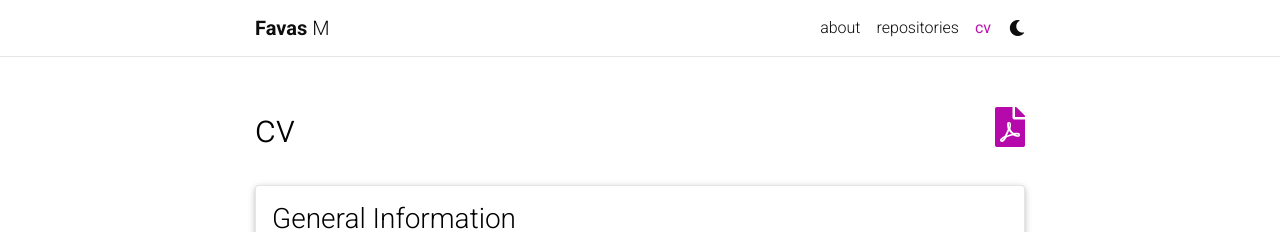
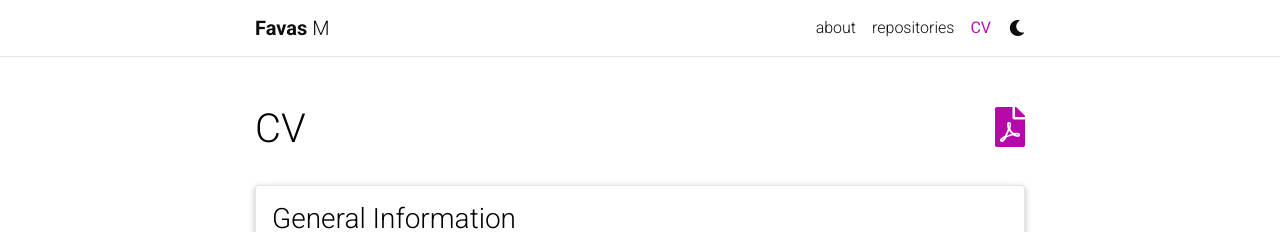
Before and after one commit to favasmfsm/favasmfsm.github.io, a Jekyll site: the page built from _pages/cv.md, in a window 1280 px wide and 1005 px high. Shown: the top 232 px of the window. Built offline with Jekyll 4.4.1, drawn with Linux system fonts in a browser that asks for light colours; comment, search, counter and statistics services are not loaded; a style sheet for code colours, icons or effects is not loaded.

Commit message:
icon and cv

```diff
--- a/_config.yml
+++ b/_config.yml
@@ -16,7 +16,7 @@
 keywords: jekyll, jekyll-theme, academic-website, portfolio-website  # add your own keywords or leave empty
 
 lang: en # the language of your site (for example: en, fr, cn, ru, etc.)
-icon: ⚛️  # the emoji used as the favicon (alternatively, provide image name in /assets/img/)
+icon: /assets/img/icon.png   # the emoji used as the favicon (alternatively, provide image name in /assets/img/)
 
 url: https://favasmfsm.github.io # the base hostname & protocol for your site
 baseurl:  # the subpath of your site, e.g. /blog/
--- a/_pages/cv.md
+++ b/_pages/cv.md
@@ -1,7 +1,7 @@
 ---
 layout: cv
 permalink: /cv/
-title: cv
+title: CV
 nav: true
 nav_order: 4
 cv_pdf: example_pdf.pdf
```
Also changed, not shown: assets/img/icon.png (added).
